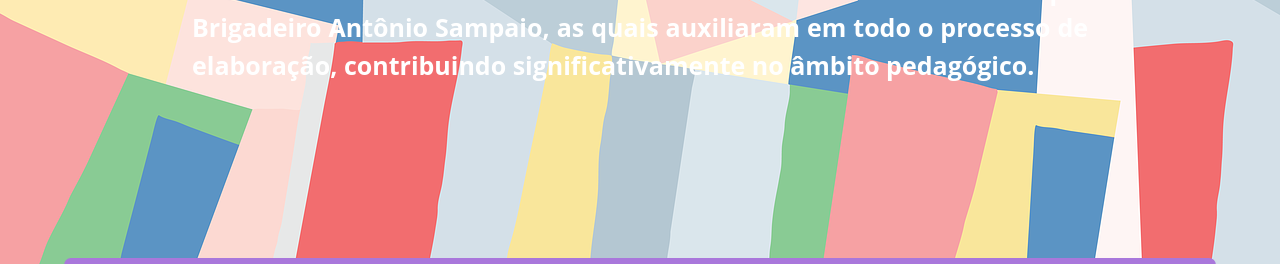
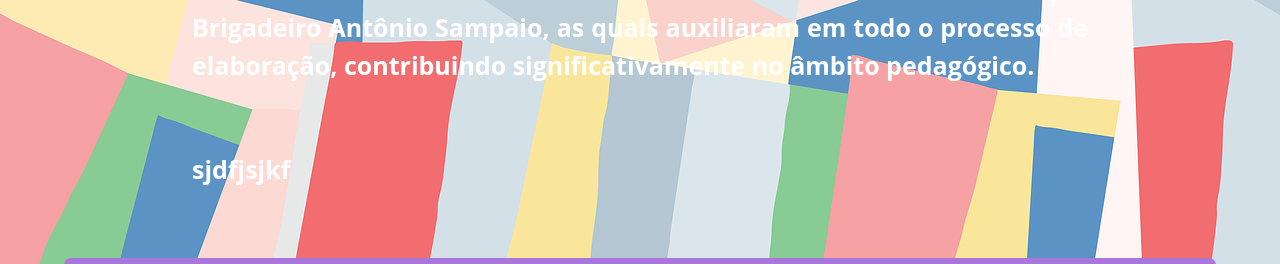
Before and after one commit to gustavofdeoliveira/coped-school, a plain HTML site: page index.html in a window 1280 px wide. Shown: the part 1100-1364 px from the top of the page. Drawn offline with nearby package versions, Linux system fonts and the light colour scheme; a web font is replaced by a local one.

Commit message:
Alterieio  conteudo

```diff
--- a/index.html
+++ b/index.html
@@ -84,6 +84,7 @@
         O COPED SCHOOL foi elaborado a partir de muitas discussões teóricas, bem como de encontros com as Professoras da
         Escola Municipal Brigadeiro Antônio Sampaio, as quais auxiliaram em todo o processo de elaboração, contribuindo
         significativamente no âmbito pedagógico.</p>
+        <p>sjdfjsjkf</p>
     </article>
     <article class="btn-container">
       <br><br>
```
